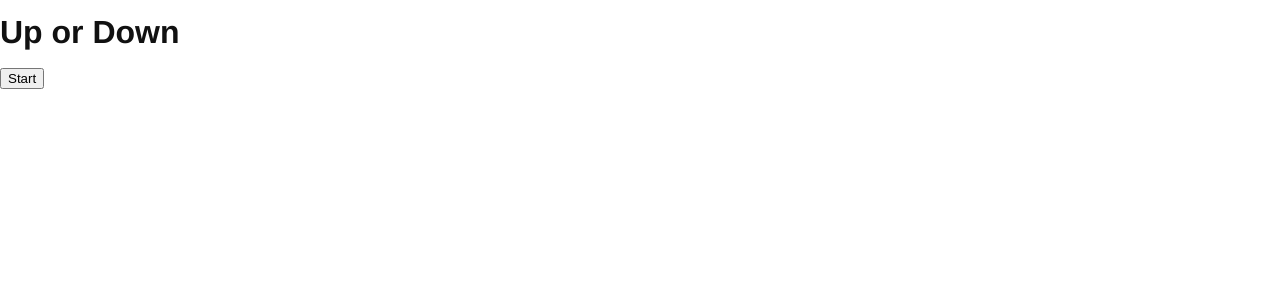
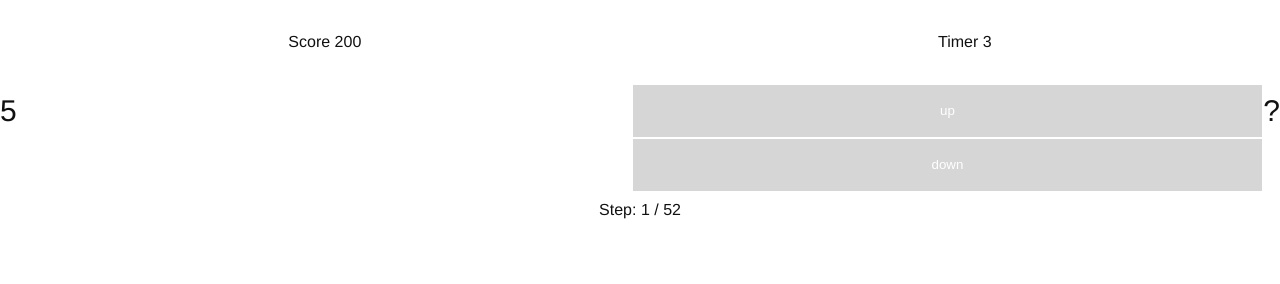
Before and after one commit to axelgar/up-or-down, a plain HTML site: page index.html in a window 1280 px wide. Drawn offline with Linux system fonts and the light colour scheme.

Commit message:
added html

```diff
--- a/index.html
+++ b/index.html
@@ -1,5 +1,6 @@
 <!doctype html>
 <html lang="en">
+
 
 <head>
   <title>Hello, world!</title>
@@ -8,8 +9,36 @@
   <link rel="stylesheet" href="style.css">
 </head>
 
+
 <body>
-  <script src="main.js"></script>
-  <script src="game.js"></script>
+  <header id="site-header">
+    <div class="score container">
+      <span class="label">Score</span>
+      <span class="value">200</span>
+    </div>
+    <div class="score container">
+      <span class="label">Timer</span>
+      <span class="value">3</span>
+    </div>
+  </header>
+
+  <div id="site-main" class="deck">
+    <div class="current card">5</div>
+    <div class="actions">
+      <button class="up button">up</button>
+      <button class="down button">down</button>
+    </div>
+    <div class="next card">?</div>
+  </div>
+
+  <footer id="site-footer" class="container">
+    <p>
+      <span class="label">Step:</span>
+      <span class="step-no">1</span> / <span class="total-steps">52</span>
+    </p>
+  </footer>
+
+  <!-- <script src="main.js"></script>
+  <script src="game.js"></script> -->
 </body>
 </html>
--- a/style.css
+++ b/style.css
@@ -37,20 +37,28 @@ p {
 
 /* ---- layout ---- */
 
+body {
+  display: flex;
+  flex-flow: column wrap;
+}
+
 #site-header {
   padding: 30px 0;
-  color: white;
-  background: #111;
+  flex: 1;
+  justify-content: space-between;
+  display: flex;
 }
 
 #site-footer {
-  color: white;
   padding: 60px 0;
-  background: #111;
+  flex: 1;
+  display: flex;
 }
 
 #site-main {
-  margin-bottom: 60px;
+  flex: 1;
+  display: flex;
+  justify-content: center;
 }
 
 .container {
@@ -76,9 +84,10 @@ p {
 
 .button {
   width: 100%;
-  background-color: blue;
+  height: 100%;
+  background-color: #cccc;
   color: #fff;
-  border: 1px solid #fff
+  border: 1px solid #fff;
 }
 
 .button-alt {
@@ -91,10 +100,23 @@ p {
 
 /* ---- section ---- */
 
-section.testimonials {
-  // ...
+.deck {
+  font-size: 30px;
+  align-content: center;
 }
 
-section.testimonials .button {
-  margin-bottom: 10px;
+.card {
+  align-content: center;
 }
+
+.current.card {
+  flex: 1;
+}
+
+.actions {
+  flex: 1;
+}
+
+.next-card {
+  flex: 1;
+}
```
